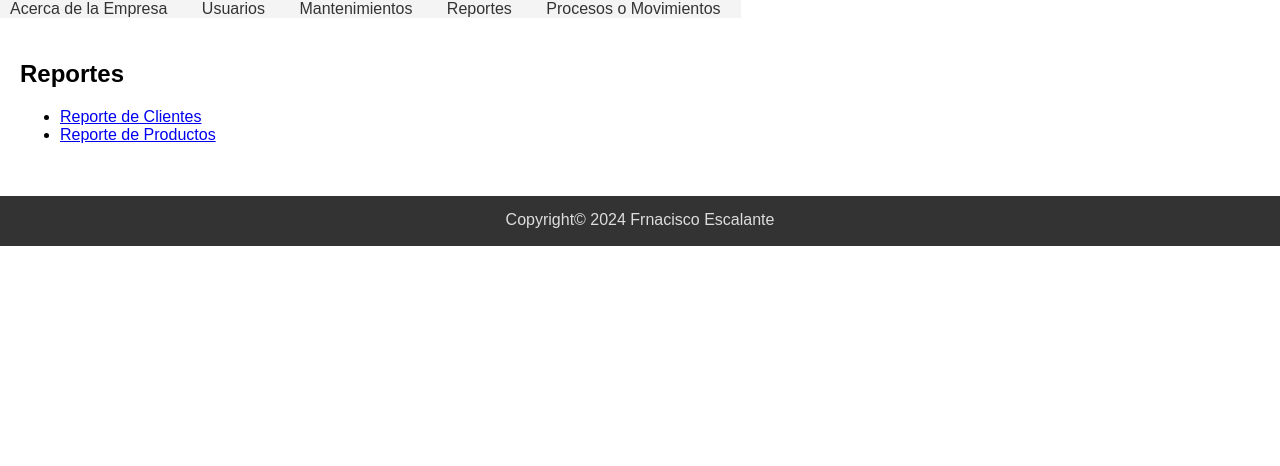
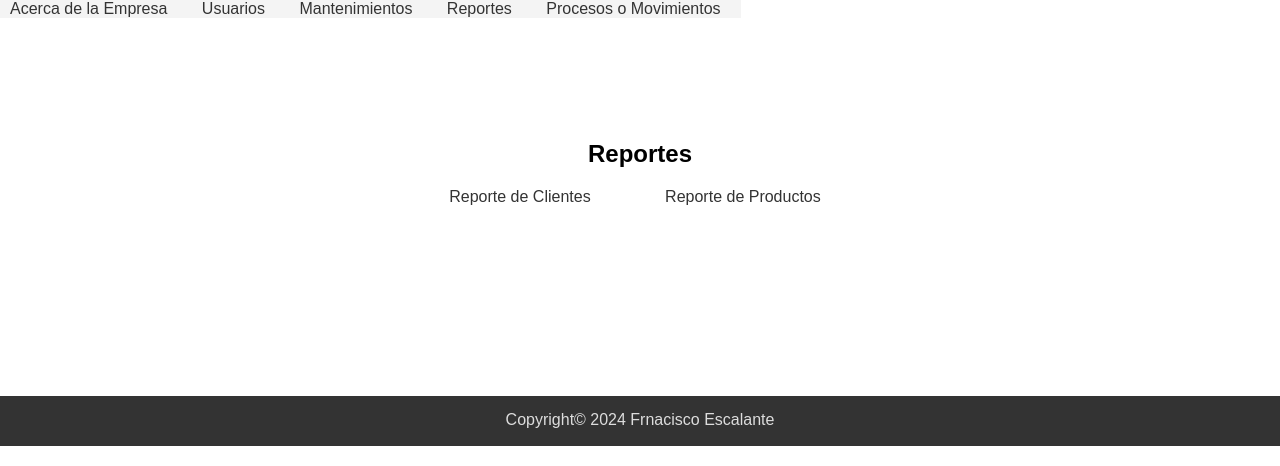
Before and after one commit to Lara-Elvis/repuestos, a PHP site: page /reportes.php in a window 1280 px wide. Shown: the part 140-606 px from the top of the page. Run offline with PHP 8.4, Linux system fonts and the light colour scheme.

Commit message:
modifica todos los archivos principales

```diff
--- a/Mantenimiento.php
+++ b/Mantenimiento.php
@@ -6,6 +6,7 @@
 </head>
 <body>
     <?php include("Routes/menu.php")?>
+    <div class="mantenimientoCaja">
         <section id="mantenimientos">
             <h2>Mantenimientos</h2>
             <ul>
@@ -13,6 +14,7 @@
                 <li><a href="#productos">Productos</a></li>
             </ul>
         </section>
+    </div>
 
     <footer>
         <p class="copyriht">Copyright&#169 2024 Frnacisco Escalante</p>
--- a/Procesos.php
+++ b/Procesos.php
@@ -6,14 +6,14 @@
 </head>
 <body>
     <?php include("Routes/menu.php")?>
-
+    <div class="mantenimientoCaja">
         <section id="procesos">
             <h2>Procesos o Movimientos</h2>
             <ul>
                 <li><a href="#facturacion">Facturación</a></li>
             </ul>
         </section>
-
+    </div>
     <footer>
         <p class="copyriht">Copyright&#169 2024 Frnacisco Escalante</p>
     </footer>
--- a/reportes.php
+++ b/reportes.php
@@ -6,7 +6,7 @@
 </head>
 <body>
     <?php include("Routes/menu.php")?>
-
+    <div class="mantenimientoCaja">
         <section id="reportes">
             <h2>Reportes</h2>
             <ul>
@@ -14,7 +14,7 @@
                 <li><a href="#reporte-productos">Reporte de Productos</a></li>
             </ul>
         </section>
-
+    </div>
     <footer>
         <p class="copyriht">Copyright&#169 2024 Frnacisco Escalante</p>
     </footer>
--- a/styles.css
+++ b/styles.css
@@ -10,6 +10,13 @@
     width: 100px;
     height: 100px;
     margin: 0 29% 0 0px;
+}
+
+.imagenTitulo:hover{
+    transition: 1s;
+    transform: scale(1.1);
+    transform: rotate(20deg);
+    box-shadow: 5px 5px #616060;
 }
 
 header {
@@ -65,6 +72,12 @@
     margin: 0 auto;
     align-items: center;
 }
+.imagen:hover{
+    transition: 1s;
+    transform: scale(1.1);
+    transform: rotate(20deg);
+    box-shadow: 5px 5px #616060;
+}
 
 .parrafo_principal{
     text-align: center;
@@ -111,6 +124,40 @@
     background-color: #555;
 }
 
+.mantenimientoCaja{
+    margin-top: 100px;
+    margin-bottom: 170px;
+    text-align: center;
+    list-style-type: none;
+    text-decoration: none;
+
+}
+
+section ul{
+    list-style-type: none;
+    padding: 0;
+    margin: 0;
+}
+
+section ul li{
+    display: inline;
+    margin-right: 30px;
+    margin-left: 20px;
+}
+
+section ul li a{
+    text-decoration: none;
+    color: #333;
+    padding: 10px;
+}
+
+section ul li a:hover{
+    transition: 1.2s;
+    border-radius: 10px;
+    background: #ddd;
+    margin: 10px 40px;
+}
+
 
 .copyriht{
     padding: 15px;
```
Lines whose indentation alone changed are shown as unchanged.
